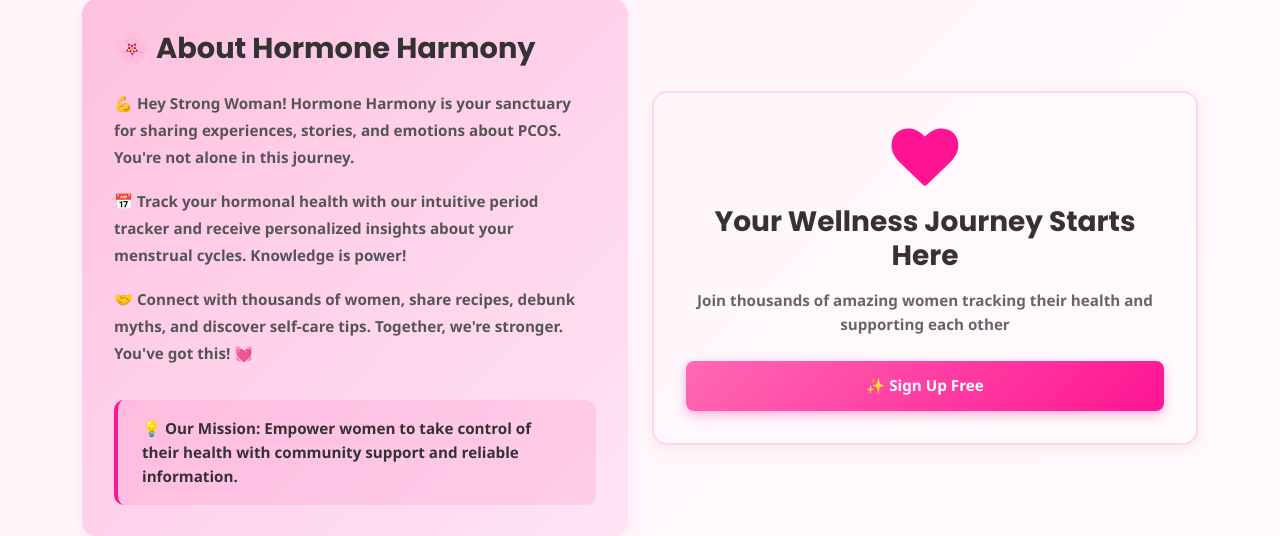
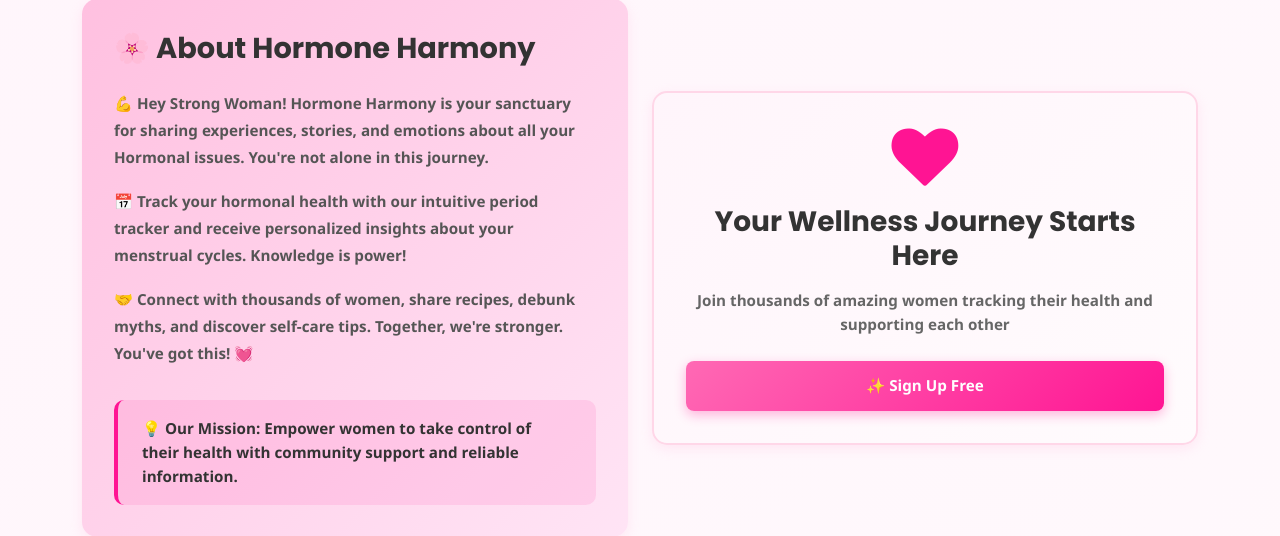
Before and after one commit to filsan-1/hh, a Django app: page /home/ in a window 1280 px wide. Shown: the part 657-1193 px from the top of the page. Run offline with Django 3.2, Linux system fonts and the light colour scheme; some libraries are stand-ins or nearby versions; some web fonts are replaced.

Commit message:
Update home.html

```diff
--- a/templates/Home/home.html
+++ b/templates/Home/home.html
@@ -41,7 +41,7 @@
             <div style="background: linear-gradient(135deg, #FFC0E0 0%, #FFE4F5 100%); padding: 2rem; border-radius: 15px; box-shadow: 0 4px 12px rgba(255, 192, 224, 0.3);">
                 <h2 style="color: #333; font-weight: 700; margin-bottom: 1.5rem; font-family: 'Poppins', sans-serif; font-size: 1.8rem;">🌸 About Hormone Harmony</h2>
                 <p style="color: #555; line-height: 1.8; margin-bottom: 1rem; font-family: 'Segoe UI', sans-serif;">
-                    <strong>💪 Hey Strong Woman!</strong> Hormone Harmony is your sanctuary for sharing experiences, stories, and emotions about PCOS. You're not alone in this journey.
+                    <strong>💪 Hey Strong Woman!</strong> Hormone Harmony is your sanctuary for sharing experiences, stories, and emotions about all your Hormonal issues. You're not alone in this journey.
                 </p>
                 <p style="color: #555; line-height: 1.8; margin-bottom: 1rem; font-family: 'Segoe UI', sans-serif;">
                     📅 Track your hormonal health with our intuitive period tracker and receive personalized insights about your menstrual cycles. Knowledge is power!
```
